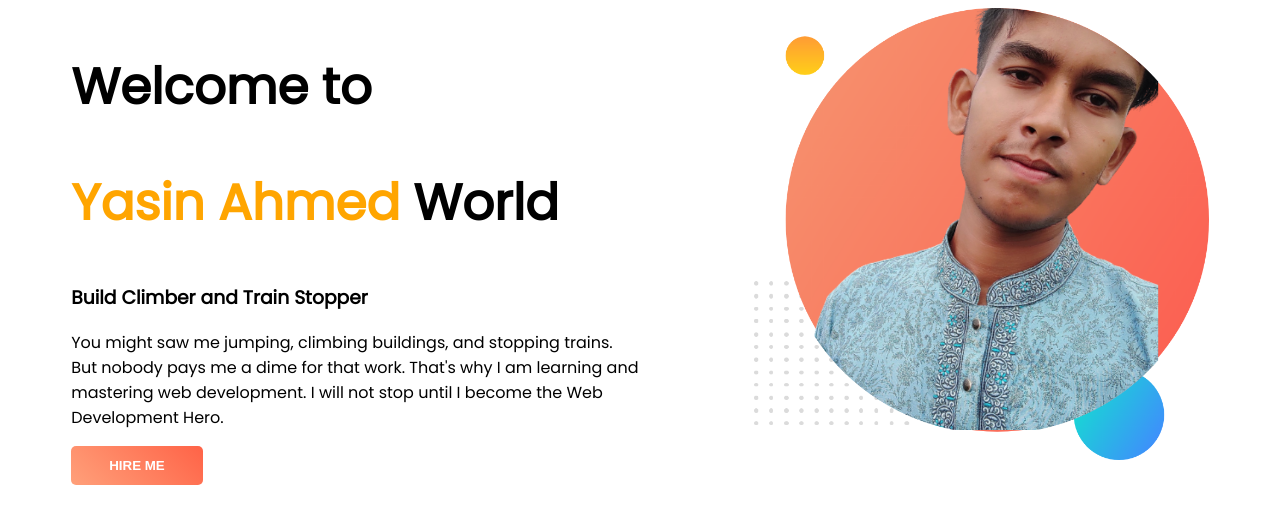
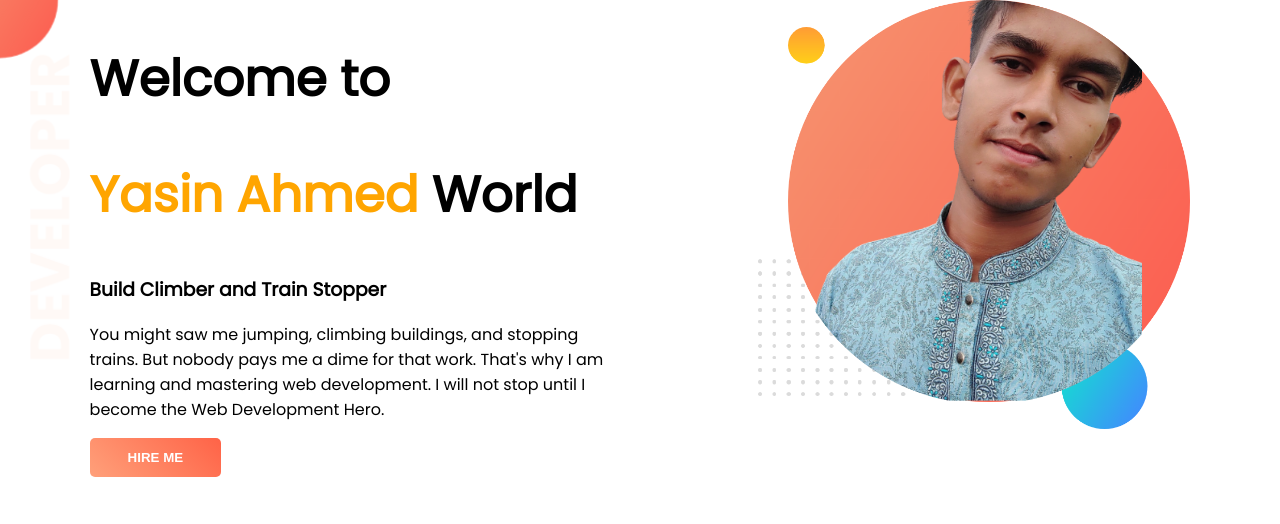
Before and after one commit to Yasin440/developer_portfolio, a plain HTML site: page index.html in a window 1280 px wide. Drawn offline with Linux system fonts and the light colour scheme.

Commit message:
welcomepart completed

```diff
--- a/style.css
+++ b/style.css
@@ -1,14 +1,17 @@
 body{
     font-family: 'Poppins', sans-serif;
+    margin: 0;
 }
 .welcomePart{
     display: flex;
-    width: 90%;
     margin: auto;
+    background-image: url(images/top-banner.png);
+    background-repeat: no-repeat;
 }
 .devInfo{
     width: 50%;
     padding-right: 10%;
+    padding-left: 7%;
 }
 .devInfo button{
     text-transform: uppercase;
@@ -23,6 +26,7 @@ body{
 }
 .devImg{
     width: 40%;
+    padding-right: 7%;
 }
 .devImg img{
     width:100%;
```
